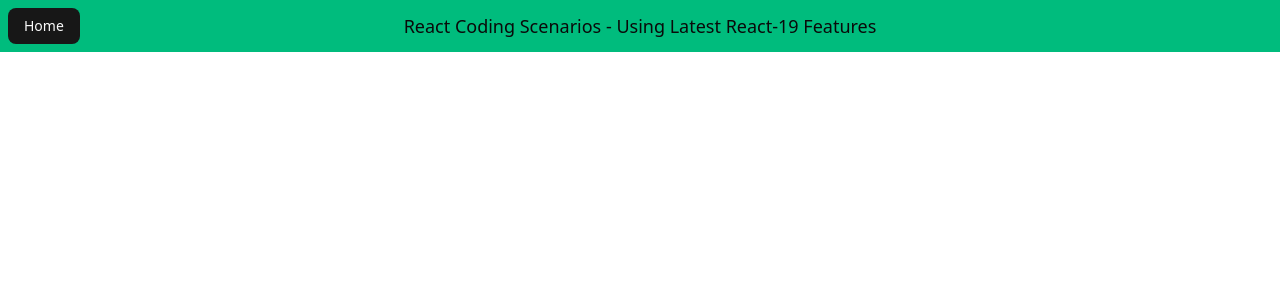
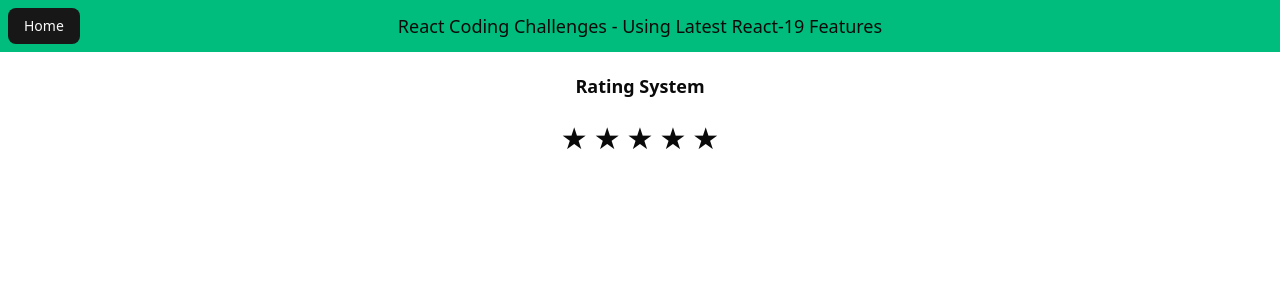
Before and after one commit to SuhelTamboli/React-Interview-Coding-Challenges, a React (Vite) app: page /rating in a window 1280 px wide. Shown: the top 300 px of the page. Built offline with nearby package versions, Linux system fonts and the light colour scheme.

Commit message:
added star based rating system coding challenge

```diff
--- a/src/App.tsx
+++ b/src/App.tsx
@@ -3,6 +3,7 @@ import { Route, Routes } from "react-router";
 import Home from "./components/home/Home";
 import Header from "./components/header/Header";
 import { lazy, Suspense } from "react";
+import StarRating from "./components/rating-system/RatingSystem";
 
 const ProductList = lazy(() => import("./components/product-list/ProductList"));
 
@@ -20,6 +21,7 @@ function App() {
             </Suspense>
           }
         />
+        <Route path="/rating" element={<StarRating />} />
       </Routes>
     </>
   );
--- a/src/components/header/Header.tsx
+++ b/src/components/header/Header.tsx
@@ -11,7 +11,7 @@ export default function Header() {
 
       {/* Center heading */}
       <h1 className="absolute left-1/2 -translate-x-1/2 text-lg">
-        React Coding Scenarios - Using Latest React-19 Features
+        React Coding Challenges - Using Latest React-19 Features
       </h1>
     </div>
   );
--- a/src/components/navigation-items/NavigationItems.tsx
+++ b/src/components/navigation-items/NavigationItems.tsx
@@ -6,9 +6,17 @@ export default function NavigationItems() {
       name: "Show List of Products - Using Latest React-19 use hook AND Search Products Feature Using debounce Technique",
       link: "/products",
     },
+    {
+      name: "Star Based Rating System",
+      link: "/rating",
+    },
+    {
+      name: "Throttle - To Prevent Multiple Api Calls During Infinite Scroll",
+      link: "/throttle",
+    },
   ];
   return (
-    <ul className="list-disc list-inside">
+    <ul className="list-disc list-inside p-4">
       {NAV_ITEMS.map((item) => (
         <li className="text-blue-500 underline" key={item.name}>
           <Link to={item.link}>{item.name}</Link>
--- /dev/null
+++ b/src/components/rating-system/RatingSystem.tsx
@@ -0,0 +1,28 @@
+import { useState } from "react";
+
+export default function StarRating() {
+  const [selectedRating, setSelectedRating] = useState(0);
+
+  const handleRating = (rating: number) => {
+    setSelectedRating(rating);
+  };
+
+  return (
+    <div className="flex flex-col gap-5 items-center p-5">
+      <h1 className="font-bold text-lg">Rating System</h1>
+      <div className="flex gap-1.5">
+        {Array.from({ length: 5 }).map((_, i) => (
+          <div
+            className={`${
+              i < selectedRating ? "text-yellow-400" : ""
+            } cursor-pointer text-3xl`}
+            key={i}
+            onClick={() => handleRating(i + 1)}
+          >
+            ★
+          </div>
+        ))}
+      </div>
+    </div>
+  );
+}
```
